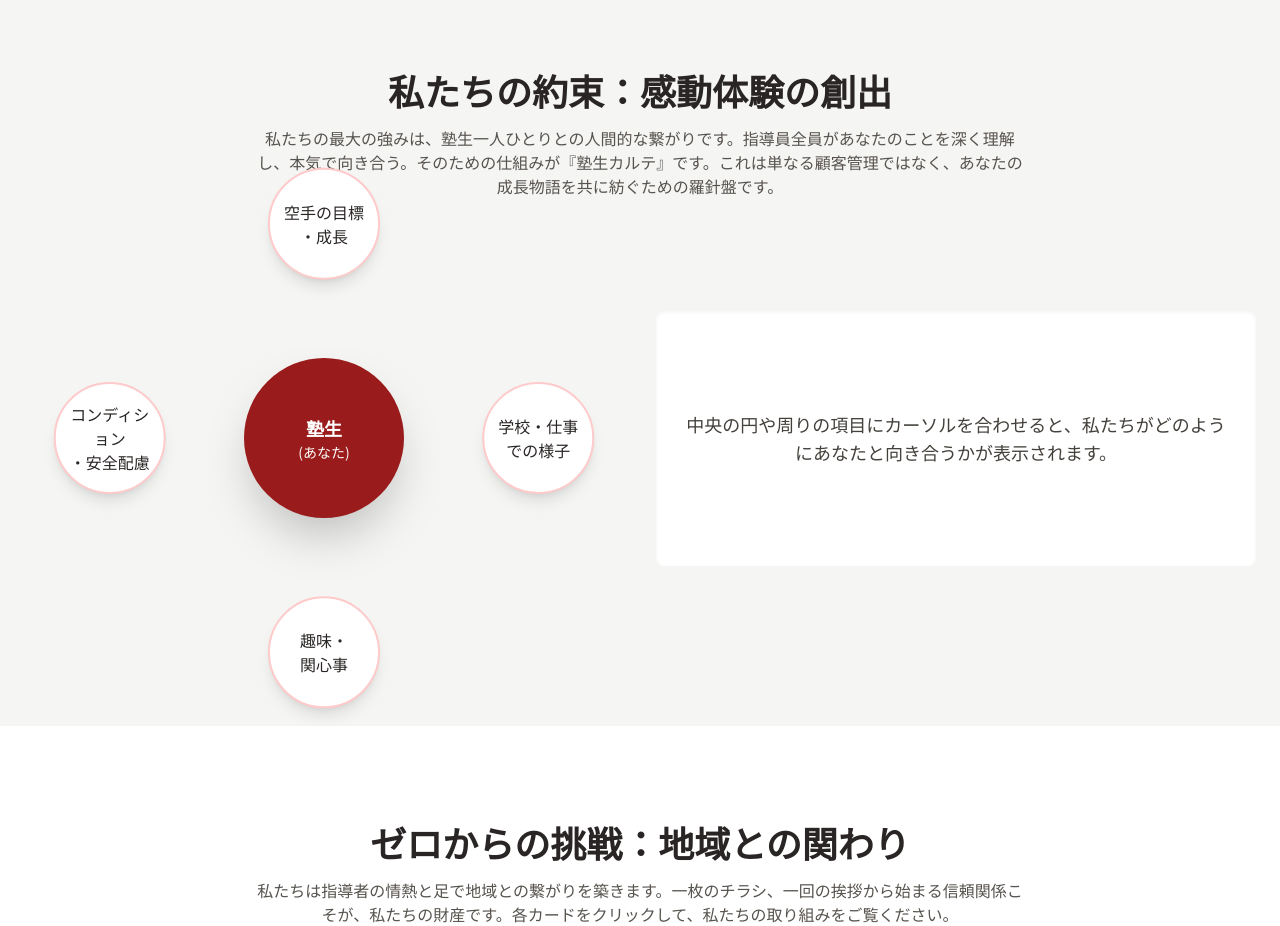
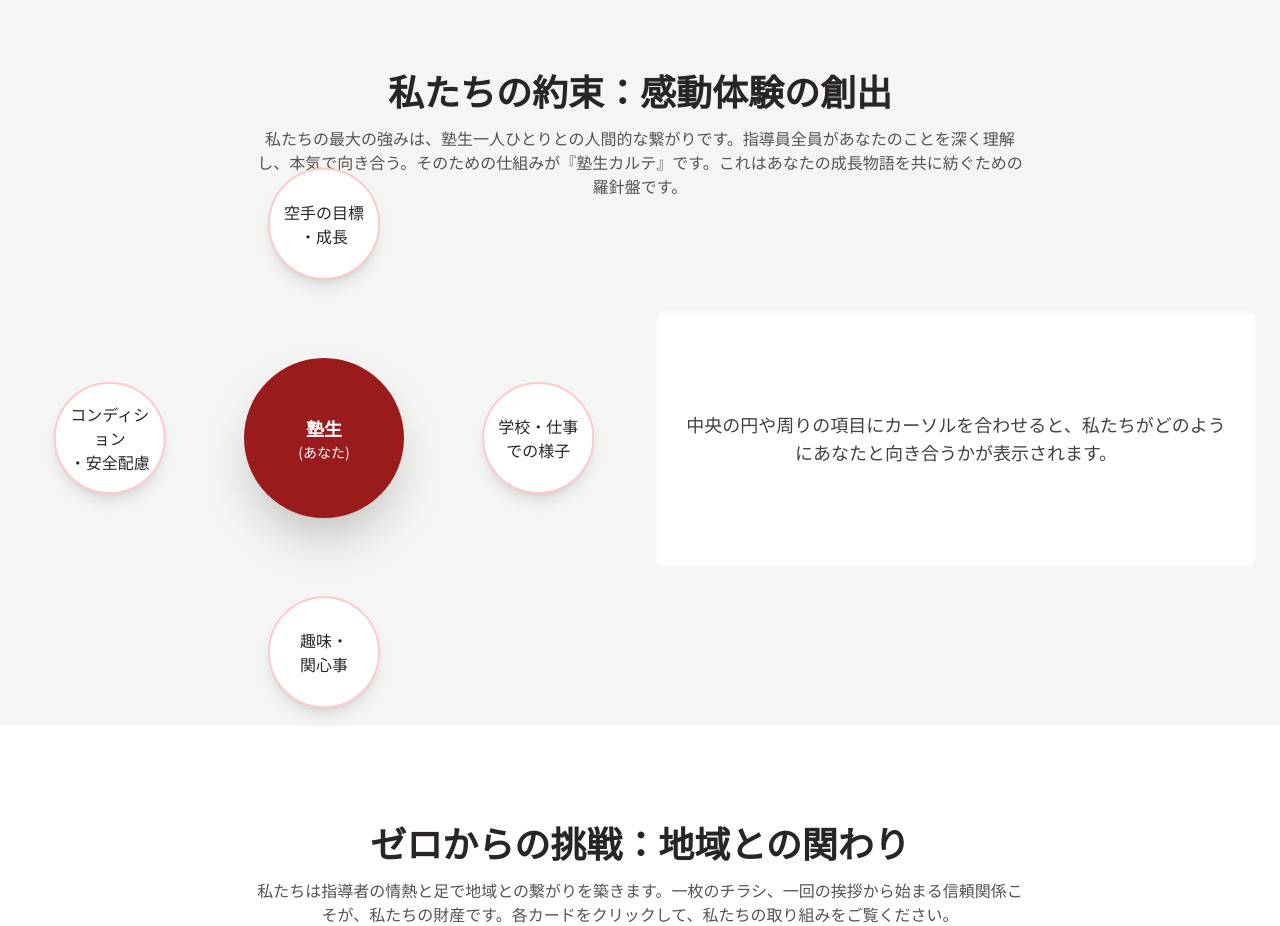
Before and after one commit to Factbact/Factbact.github.io, a plain HTML site: page homempage.html in a window 1280 px wide. Shown: the part 1500-2426 px from the top of the page. Drawn offline with nearby package versions, Linux system fonts and the light colour scheme.

Commit message:
Update homempage.html

```diff
--- a/homempage.html
+++ b/homempage.html
@@ -122,7 +122,7 @@
                 <div class="text-center mb-12">
                     <h2 class="text-3xl md:text-4xl font-bold mb-4">私たちの約束：感動体験の創出</h2>
                     <p class="max-w-3xl mx-auto text-stone-600">
-                        私たちの最大の強みは、塾生一人ひとりとの人間的な繋がりです。指導員全員があなたのことを深く理解し、本気で向き合う。そのための仕組みが『塾生カルテ』です。これは単なる顧客管理ではなく、あなたの成長物語を共に紡ぐための羅針盤です。
+                        私たちの最大の強みは、塾生一人ひとりとの人間的な繋がりです。指導員全員があなたのことを深く理解し、本気で向き合う。そのための仕組みが『塾生カルテ』です。これはあなたの成長物語を共に紡ぐための羅針盤です。
                     </p>
                 </div>
                 <div class="flex flex-col lg:flex-row items-center gap-8">
```
